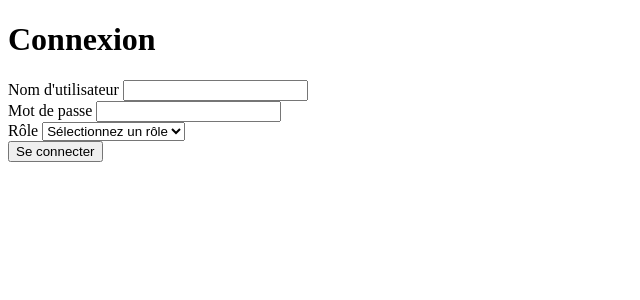
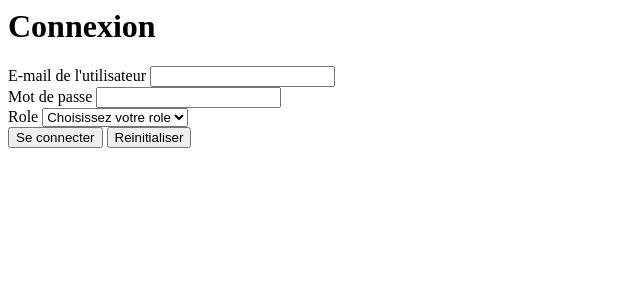
Before and after one commit to Arol4/studentManager, a Django app: page / in a window 1280 px wide. Shown: the top 300 px of the page, without its empty margins (0-640 px from the left). Run offline with Django 5.2, Linux system fonts and the light colour scheme.

Commit message:
fix: put login.html into my version

```diff
--- a/studentManager/studentManagerApp/templates/studentManagerApp/log-in.html
+++ b/studentManager/studentManagerApp/templates/studentManagerApp/log-in.html
@@ -1,35 +1,21 @@
-<!DOCTYPE html>
-<html lang="fr">
-<head>
-    <meta charset="UTF-8">
-    <meta name="viewport" content="width=device-width, initial-scale=1.0">
-    <title>StudentsManageR</title>
-</head>
-<body>
-    <div class="login-container">
+<html>
+    <head>
+        <title>Acceuil</title>
+    </head>
+    <body>
         <h1>Connexion</h1>
         <form>
-            <div class="input-group">
-                <label for="username">Nom d'utilisateur</label>
-                <input type="text" id="username" name="username" required>
-            </div>
-
-            <div class="input-group">
-                <label for="password">Mot de passe</label>
-                <input type="password" id="password" name="password" required>
-            </div>
-
-            <div class="input-group">
-                <label for="role">Rôle</label>
-                <select id="role" name="role" required>
-                    <option value="" disabled selected>Sélectionnez un rôle</option>
-                    <option value="etudiant">Étudiant</option>
-                    <option value="enseignant">Enseignant</option>
-                    <option value="admin">Admin</option>
-                </select>
-            </div>
-            <button type="submit" class="btn">Se connecter</button>
+            <label>E-mail de l'utilisateur </label><input type="text" required><br>
+            <label>Mot de passe </label><input type="password" required><br>
+            <label>Role </label>
+            <select required>
+                <option disabled selected>Choisissez votre role </option>
+                <option>Etudiant</option>
+                <option>Enseignant</option>
+                <option>Administrateur</option>
+            </select><br>
+            <input type="submit" value="Se connecter">
+            <input type="reset" value="Reinitialiser">
         </form>
-    </div>
-</body>
+    </body>
 </html>
```
